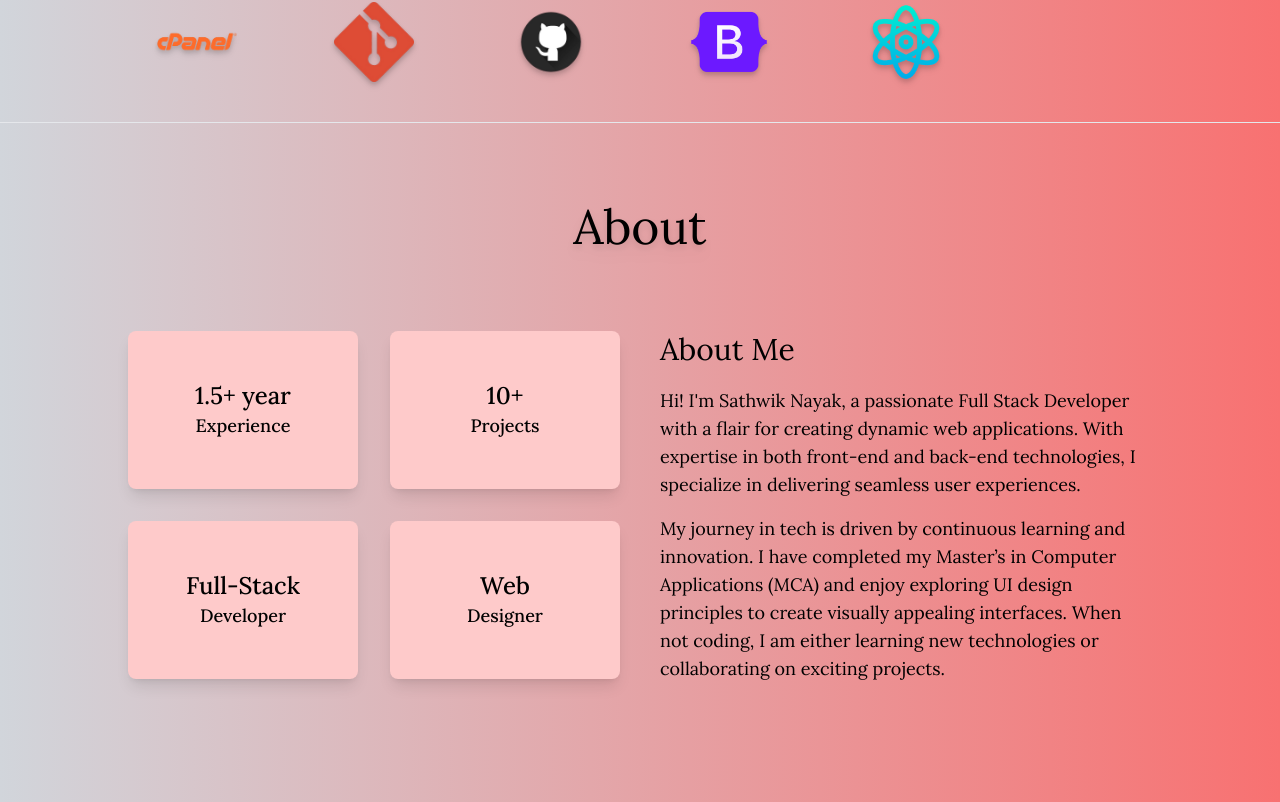
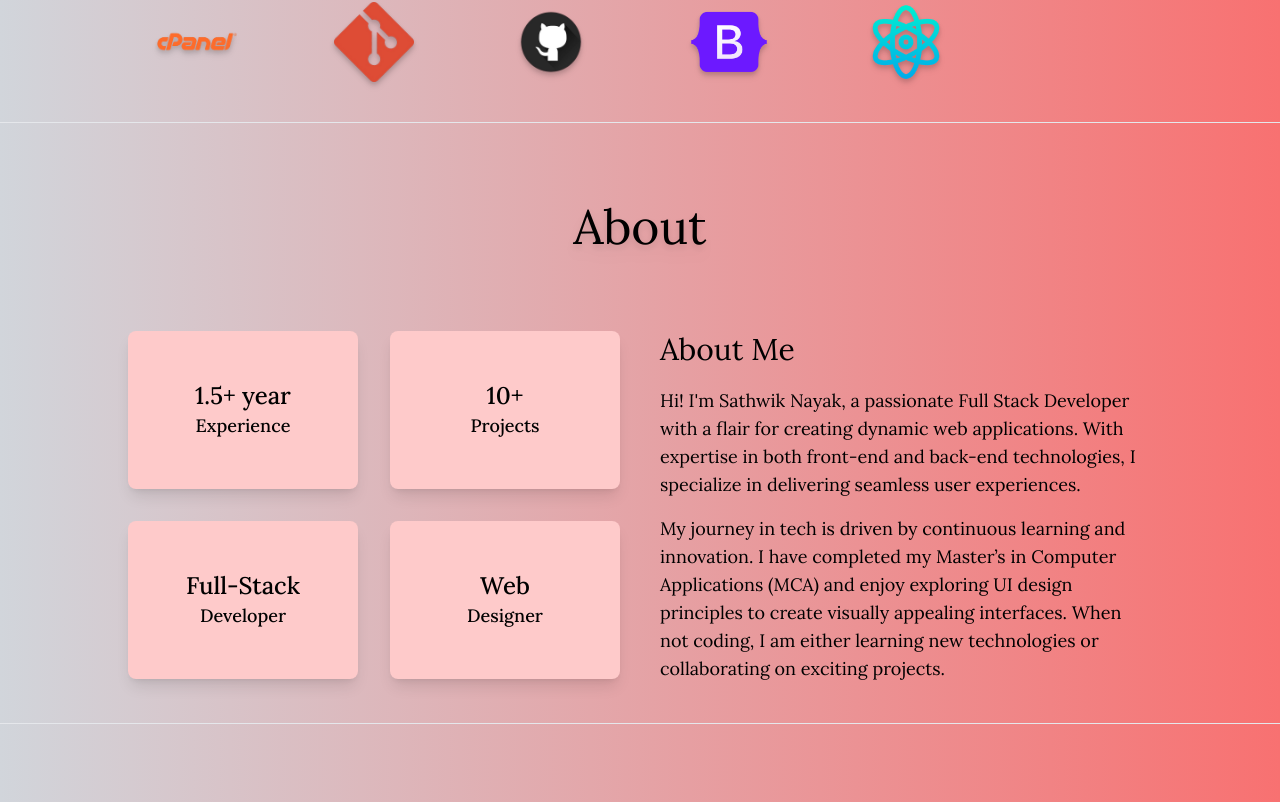
Before and after one commit to sathwik9887/portfolio, a React (Vite) app: page / in a window 1280 px wide. Shown: the part 3978-4780 px from the top of the page. Built offline with nearby package versions, Linux system fonts and the light colour scheme.

Commit message:
Fixed min-height for md devices

```diff
--- a/src/components/About.jsx
+++ b/src/components/About.jsx
@@ -19,7 +19,7 @@ const About = () => {
   ];
 
   return (
-    <div className="bg-gradient-to-r from-gray-300 to-red-400 min-h-screen flex flex-col border-t pb-10 overflow-hidden">
+    <div className="bg-gradient-to-r from-gray-300 to-red-400 min-h-screen flex flex-col border-t pb-10 overflow-hidden md:min-h-0">
       <section
         className="lg:px-32 md:px-10 px-5 lg:mt-20 md:mt-14 mt-10"
         id="About"
--- a/src/components/Navbar.jsx
+++ b/src/components/Navbar.jsx
@@ -66,7 +66,7 @@ const Navbar = () => {
   ];
 
   return (
-    <nav className="sticky right-0 top-0 lg:px-32 md:px-28 px-5 flex justify-between items-center space-x-10 p-5 bg-gradient-to-r from-gray-300 to-red-400 shadow-xl z-50">
+    <nav className="sticky right-0 top-0 lg:px-32 md:px-16 px-5 flex justify-between items-center space-x-10 p-5 bg-gradient-to-r from-gray-300 to-red-400 shadow-xl z-50">
       <img src={Logo} alt="Logo" width={50} />
       <ul className="lg:flex space-x-4 hidden">
         {menus.map((menu, index) => (
```
